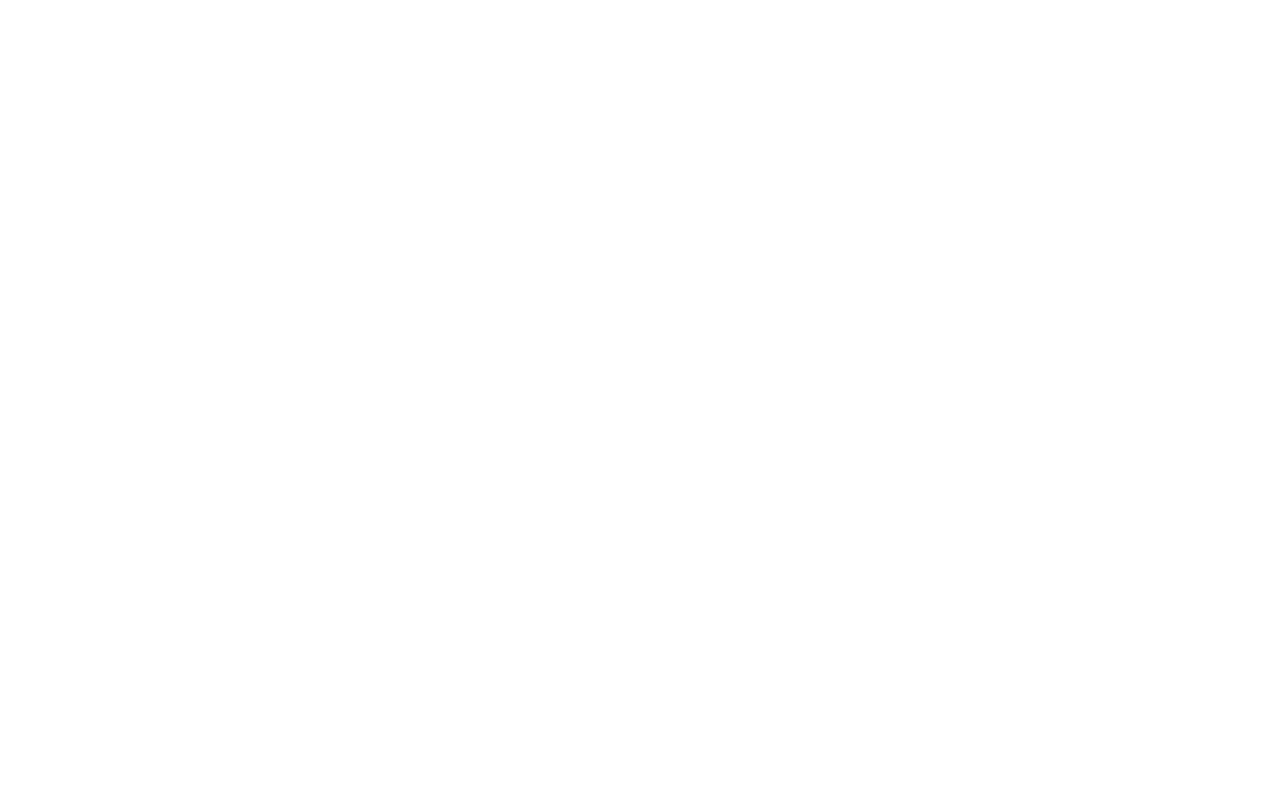
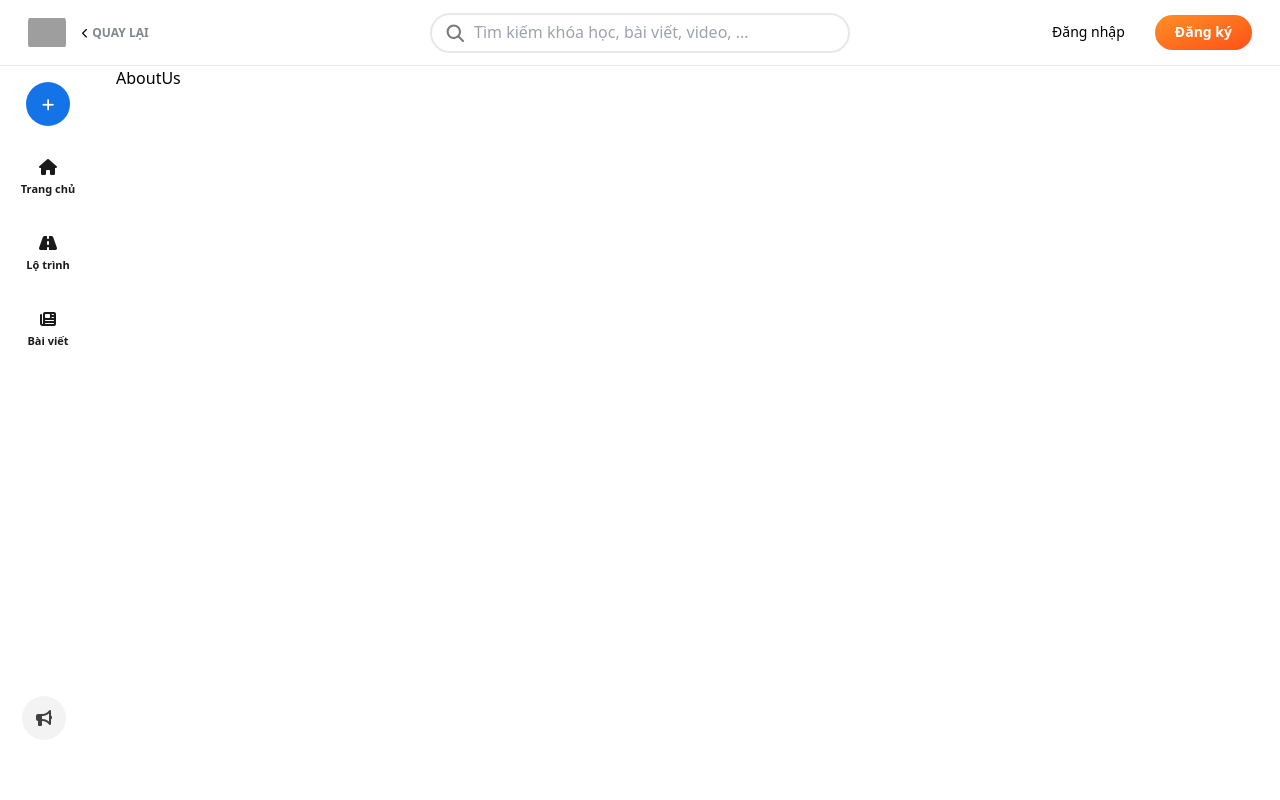
Before and after one commit to Stung16/E-learning, a React (Vite) app: page /about-us in a window 1280 px wide. Before the commit this address had no page. Shown: the top 800 px of the page. Built offline with nearby package versions, Linux system fonts and the light colour scheme; grey boxes are pictures that could not be loaded.

Commit message:
create aboutus

```diff
--- /dev/null
+++ b/src/pages/AboutUs/AboutUs.jsx
@@ -0,0 +1,7 @@
+import React from "react";
+
+const AboutUs = () => {
+  return <div>AboutUs</div>;
+};
+
+export default AboutUs;
--- a/src/routes/publicRoutes.jsx
+++ b/src/routes/publicRoutes.jsx
@@ -2,6 +2,7 @@
 import DefaultLayout from "../layouts/DefaultLayout/DefaultLayout";
 import Home from "../pages/Home/Home";
 import Learning_paths from "../pages/Learning_paths/Learning_paths";
+import AboutUs from "../pages/AboutUs/AboutUs";
 // import ErrorPage from "../pages/ErrorPage.js/ErrorPage";
 // import AuthMiddleware from "../middlewares/AuthMiddleware";
 export const publicRoutes = (
@@ -9,6 +10,7 @@
     <Route element={<DefaultLayout />}>
       <Route path="/" element={<Home />} />
       <Route path="/learning-paths" element={<Learning_paths />} />
+      <Route path="/about-us" element={<AboutUs />} />
       {/* <Route path="/contact" element={<Contact />} />
       <Route path="/price" element={<Price />} />
     </Route>
```
